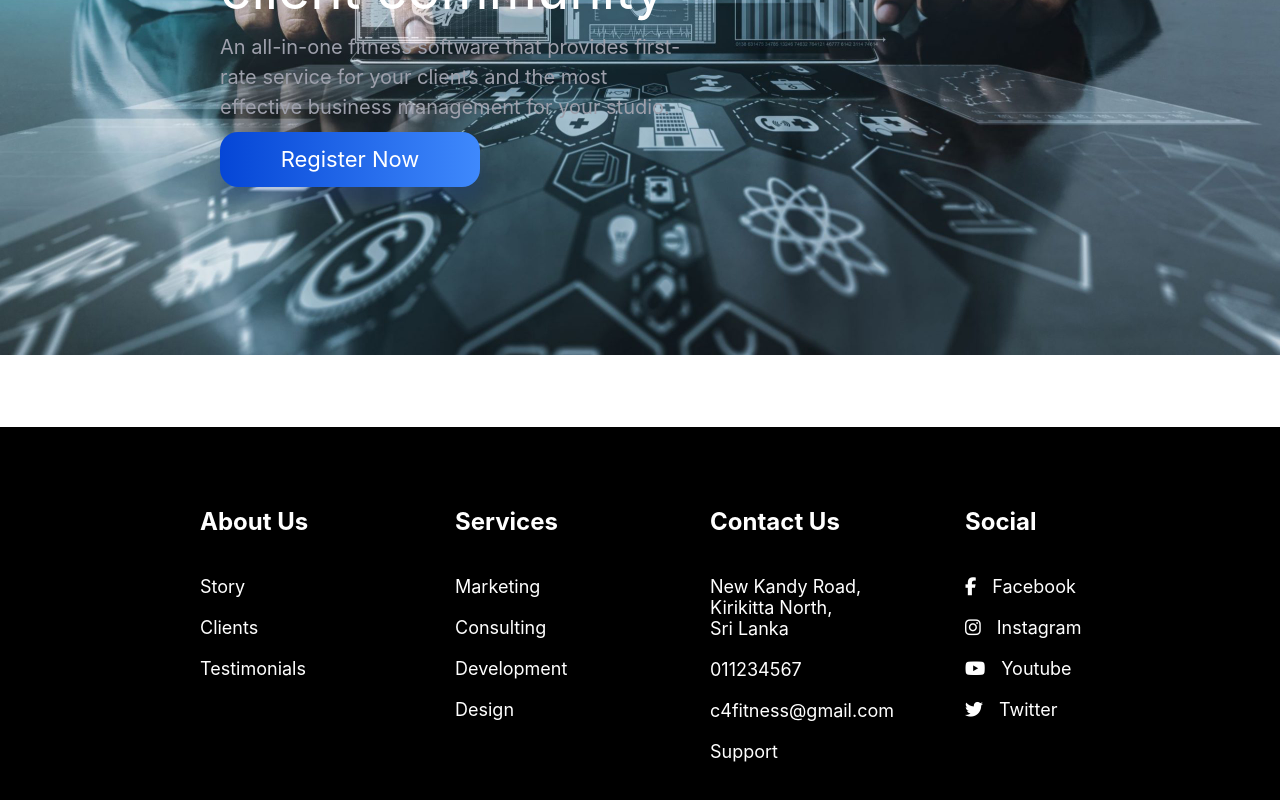
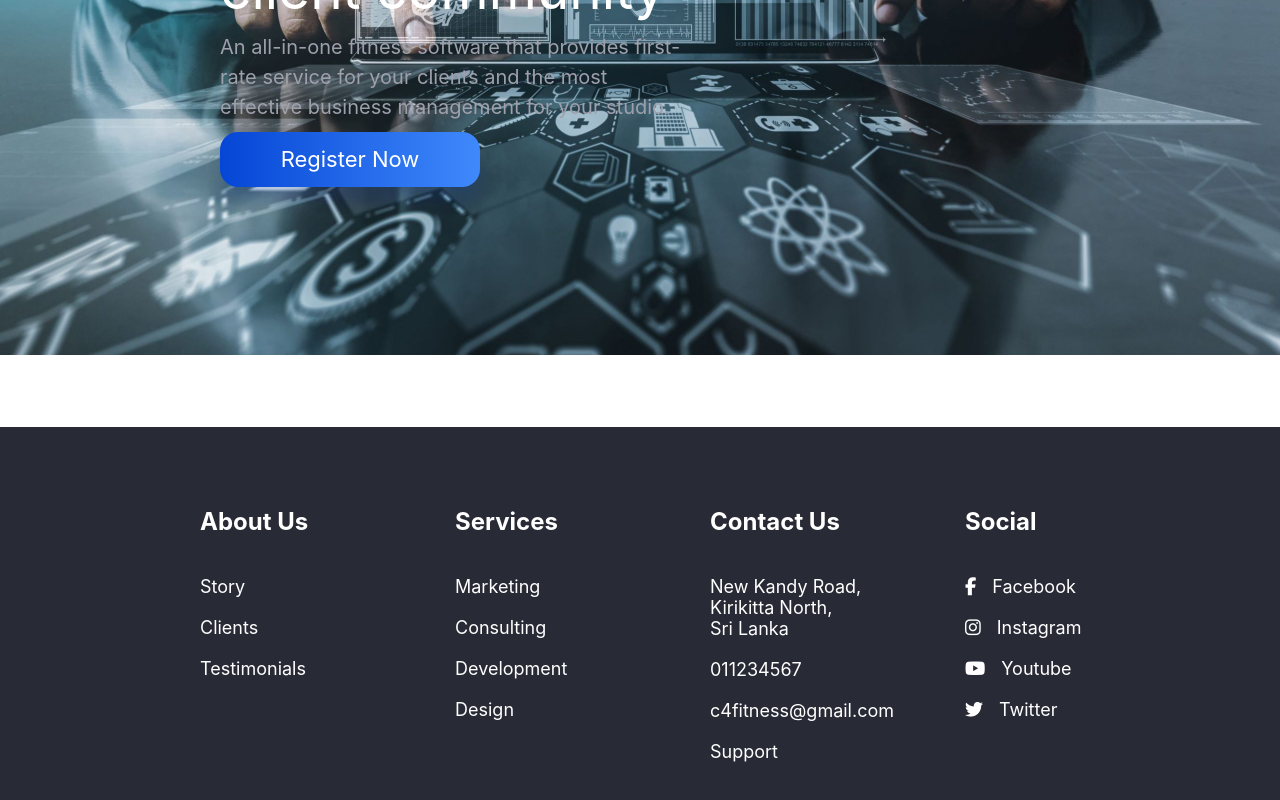
Before and after one commit to mithun0085/research-project-management-tool, a React (Create React App) app in the folder frontend/: page / in a window 1280 px wide. Shown: the part 512-1312 px from the top of the page. Built offline with nearby package versions, Linux system fonts and the light colour scheme; no server answers.

Commit message:
Update colours headde4r footer

```diff
--- a/frontend/src/components/footer/styles/footer.js
+++ b/frontend/src/components/footer/styles/footer.js
@@ -2,7 +2,7 @@ import styled from 'styled-components';
 
 export const Container = styled.div`
   padding: 80px 60px;
-  background: black;
+  background: #282A35;
   @media (max-width: 1000px) {
     padding: 70px 30px;
   }
--- a/frontend/src/components/header/header.css
+++ b/frontend/src/components/header/header.css
@@ -1,7 +1,7 @@
 header{
     width: 100%;
     min-height: 100px;
-    background: blue;
+    background: #282A35;
     display: flex;
     justify-content: space-between;
     align-items: center;
```
